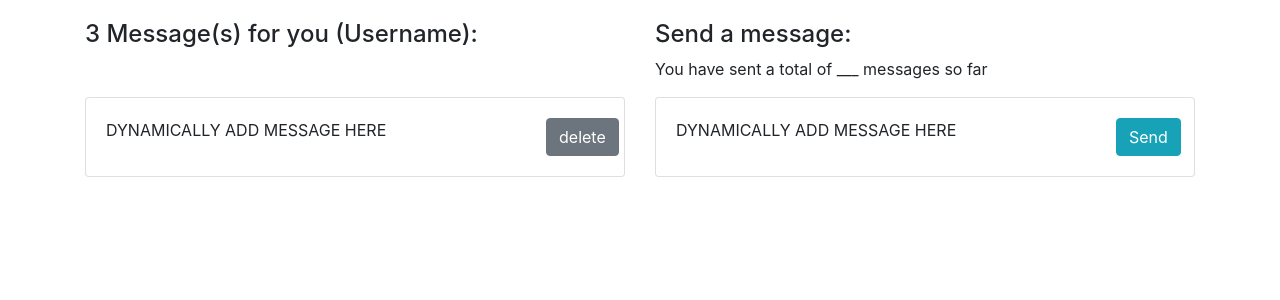
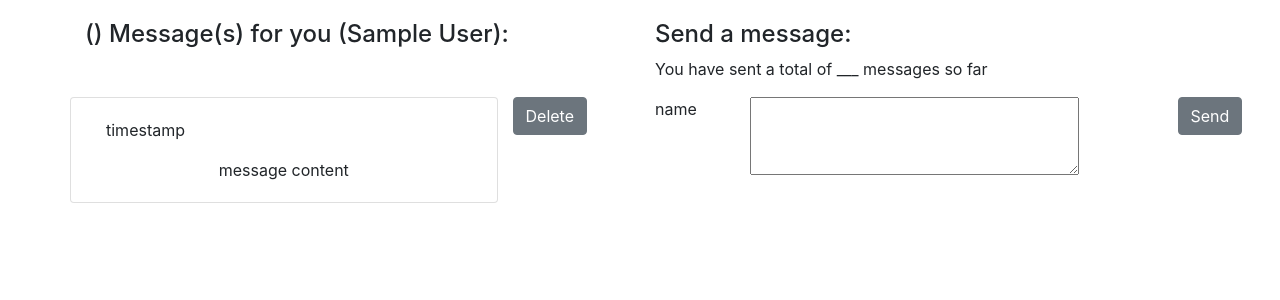
Before and after one commit to elvis-lam/login_registration-1, a Flask app: page /welcome in a window 1280 px wide. Shown: the part 90-390 px from the top of the page. Run offline with Flask 2, Linux system fonts and the light colour scheme; the visitor is signed in with stand-in values (Sample User, id 1); some libraries are stand-ins or nearby versions.

Commit message:
created forms for message.html to handle receiving messages and sending messages

```diff
--- a/server.py
+++ b/server.py
@@ -17,16 +17,17 @@ app = Flask(__name__)
 bcrypt = Bcrypt(app)
 app.secret_key = "ThisIsSecret!"
 
-# ==============================================
-
+# ===========================================================================
+#                               INDEX ROUTE
+# ===========================================================================
 @app.route('/')
 def index():
     mysql = connectToMySQL('registrationsdb')
     return render_template('index.html')
-# ==============================================
 
-# REGISTER BUTTON ROUTE
-# ==============================================
+# ===========================================================================
+#                           REGISTER BUTTON ROUTE
+# ===========================================================================
 @app.route('/register', methods=['POST'])
 def register():
 
@@ -88,10 +89,9 @@ def register():
         return redirect('/welcome')
 
 
-
-# ==============================================
-# LOGIN BUTTON ROUTE
-# ==============================================
+# ===========================================================================
+#                              LOGIN BUTTON ROUTE
+# ===========================================================================
 @app.route('/login', methods=['POST'])
 def login():
 
@@ -119,11 +119,10 @@ def login():
         return redirect("/")
 
 
-
-
 # ===========================================================================
-#          after registering/logging in
+#                    after registering/logging in
 # ===========================================================================
+# NEED TO ADD GETTING MESSAGES IN HERE
 
 @app.route('/welcome')
 def welcome():
@@ -131,12 +130,34 @@ def welcome():
     return render_template('messages.html')
 
 
-# ==============================================
+# ===========================================================================
+#                       CREATING A MESSAGE
+# ===========================================================================
+
+@app.route('/create_message', methods=['POST'])
+def create_message():
+    mysql = connectToMySQL("registrationsdb")
+    # query = "INSERT INTO friends (first_name, last_name, occupation, created_at, updated_at) VALUES (%(first_name)s, %(last_name)s, %(occupation)s, NOW(), NOW());"
+    # data = {
+    #          'first_name': request.form['first_name'],
+    #          'last_name':  request.form['last_name'],
+    #          'occupation': request.form['occupation']
+    #        }
+    # new_friend_id = mysql.query_db(query, data)
+    # return redirect('/')
+
+# ===========================================================================
+#                       DELETING A MESSAGE
+# ===========================================================================
 
 
 
-# # CLEAR OUT SESSION WHEN LOG OUT
-# # =======================================
+
+
+
+# # ===========================================================================
+# #         CLEAR OUT SESSION WHEN LOG OUT
+# # ===========================================================================
 # @app.route('/reset', methods=['POST'])
 # def resetButton():
 #     return redirect('/destroy_session')
@@ -147,9 +168,8 @@ def welcome():
 #     return redirect('/')
 
 
-# ==============================================
-# starts the server
+# ===========================================================================
+#         START SERVER
+# ===========================================================================
 if __name__ == "__main__":
     app.run(debug=True)
-
-# ==============================================
--- a/templates/messages.html
+++ b/templates/messages.html
@@ -13,24 +13,39 @@
     <script src="https://cdnjs.cloudflare.com/ajax/libs/jquery/3.2.1/jquery.min.js"></script>
 
     <style>
+        /* body {
+            background-color: gold;
+        } */
+
         #navbar {
             margin: 10px 0 20px;
         }
+
         #welcome {
             color: black;
             /* font-family: "Lucida Console", 'Courier New', Courier, monospace; */
             font-size: 2rem;
             font-family: Optima, IrisUPC, sans-serif;
         }
+
+        /* #headers{
+            background-color: #e3f2fd;
+        } */
+
+        .contentReceived {
+            text-align: center;
+        }
     </style>
 </head>
 
 <body>
 
-    <!-- Nav bar  -->
+    <!-- NAV  -->
+    <!-- ============================================= -->
     <nav id="navbar" class="navbar navbar-dark" style="background-color: #e3f2fd;">
-        <div></div>
-        <!--empty div to center span text-->
+        <div>
+            <!--empty div to center span text-->
+        </div>
         <span id="welcome" class="navbar-text justify-content-center">
             Welcome {{ session['user_name'] }}
         </span>
@@ -41,18 +56,11 @@
 
     <div class="container">
 
-        <!-- jumbotron
-        <div class="jumbotron jumbotron-fluid">
-            <div class="container">
-                <h1 class="display-4">Welcome!</h1>
-            </div>
-        </div> -->
-
-
-        <!-- headers for each column -->
-        <div class="row">
+        <!-- COLUMN HEADERS -->
+        <!-- ============================================= -->
+        <div class="row" id="headers">
             <div class="col">
-                <h4>3 Message(s) for you (Username):</h4>
+                <h4>() Message(s) for you ({{ session['user_name'] }}):</h4>
             </div>
             <div class="col">
                 <h4>Send a message:</h4>
@@ -63,28 +71,27 @@
             </div>
         </div>
 
-        <!-- MESSAGES RECEIVED  -->
-        <!-- ============================================= -->
         <div class="row">
+            <!-- RECEIVED MESSAGES COLUMN  -->
+            <!-- ============================================= -->
             <div class="col">
 
-                <!-- CARD: MESSAGE  -->
-                <div class="card">
-                    <div class="card-body">
 
-                        <!-- form to read/delete a message -->
-                        <!-- ------------------------------------ -->
-                        <form action="/delete" method="post">
-                            <div class="row">
-                                <div class="col-10">
-                                    <p class="card-text"> DYNAMICALLY ADD MESSAGE HERE</p>
-                                </div>
-                                <div class="col-2">
-                                    <button type="submit" class="btn btn-secondary" id="bttnSubmit">delete</button>
-                                </div>
+                <!-- card: one message  -->
+                <!-- ============================================= -->
+                <div class="row">
+                    <div class="card col-9">
+
+                        <!-- form /delete_message route  -->
+                        <form action="/delete_message" method="post">
+                            <div class="card-body">
+                                <p class="card-text timeReceived">timestamp</p>
+                                <p class="card-text contentReceived">message content</p>
                             </div>
+                    </div>
+                    <div class="col-2">
+                        <button name="deleteBttn" type="submit" class="btn btn-secondary">Delete</button>
                         </form>
-
                     </div>
                 </div>
                 <br>
@@ -92,35 +99,37 @@
             </div>
 
 
-            <!-- SEND MESSAGES  -->
+            <!-- SENT MESSAGES COLUMN -->
             <!-- ============================================= -->
             <div class="col">
 
+                <!-- CARD: send one MESSAGE -->
+                <!-- ============================================= -->
+                <form>
+                    <div class="row">
 
-                <!-- CARD: SEND A MESSAGE -->
+                        <div class="col-2">
 
-                <div class="card">
-                    <div class="card-body">
+                            <!-- make the name dynamic  -->
+                            <label for="sendMsg"> name </label>
+                        </div>
+                        <div class="col-9">
 
-                        <!-- form to send a message -->
-                        <!-- ------------------------------------ -->
-                        <form action="/comment" method="post">
-                            <div class="row">
-                                <div class="col-10">
-                                    <p class="card-text"> DYNAMICALLY ADD MESSAGE HERE</p>
-                                </div>
-                                <div class="col-2">
-                                    <button type="submit" class="btn btn-info" id="bttnSubmit">Send</button>
-                                </div>
-                            </div>
-                        </form>
 
-                    </div>
-                </div>
+                            <!-- USER'S CONTENT FOR MESSAGE  -->
+                            <textarea id="sendMsg" name="sendMsg" rows="3" cols="30"></textarea>
+                        </div>
+                        <div class="col-1">
+                            <button name="sendBttn" type="submit" class="btn btn-secondary">Send</button>
+                        </div>
+                </form>
                 <br>
+
+
 
             </div>
         </div>
+    </div>
     </div>
 
     <!-- BOOTSTRAP'S: Optional JavaScript -->
```
Also changed, not shown: oldregistrationsdb.sql (added, +31 -0 lines), registrationsdb.sql (+57 -13 lines).
